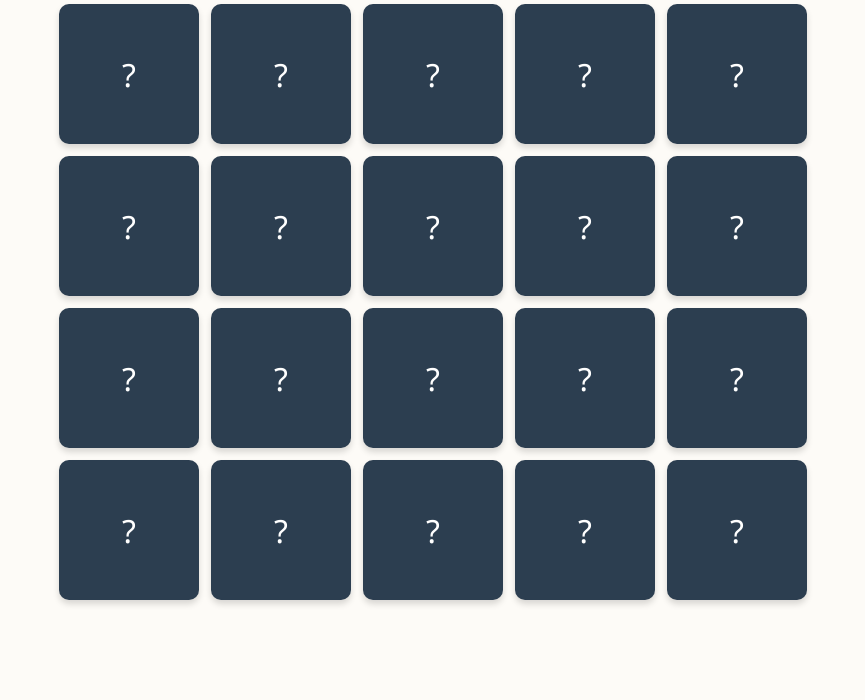
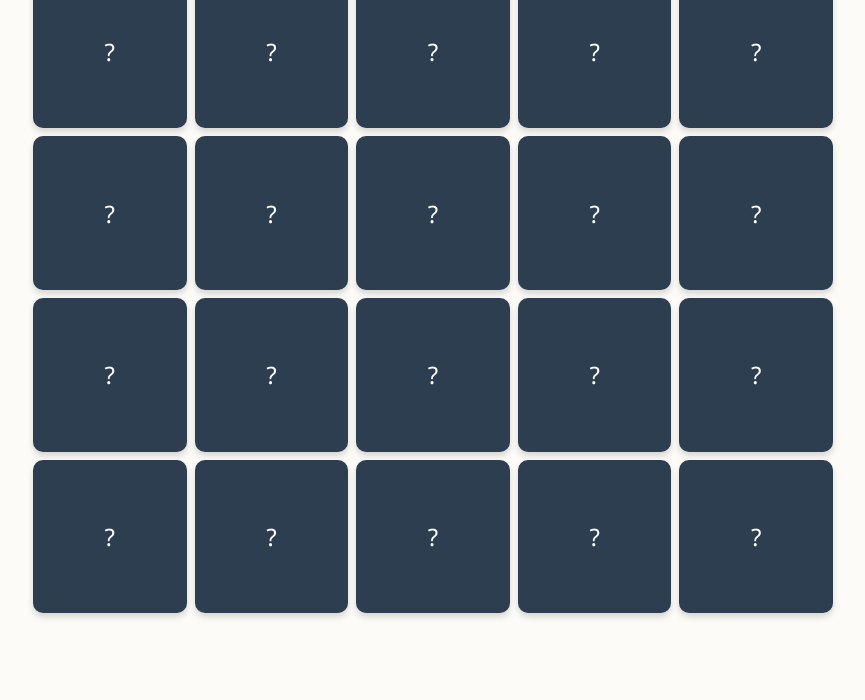
Before and after one commit to dangtoanhuy72-collab/tuyentruyen, a plain HTML site: page giaothong/trochoilatotimcap/index.html in a window 1280 px wide. Shown: the part 100-800 px from the top of the page, without its empty margins (207-1072 px from the left). Drawn offline with Linux system fonts and the light colour scheme.

Commit message:
Update index.html

```diff
--- a/giaothong/trochoilatotimcap/index.html
+++ b/giaothong/trochoilatotimcap/index.html
@@ -5,33 +5,52 @@
     <meta name="viewport" content="width=device-width, initial-scale=1.0">
     <title>Trò chơi: Lật Ô Tìm Cặp - An Toàn Giao Thông</title>
     <style>
-        body { font-family: 'Segoe UI', Tahoma, Geneva, Verdana, sans-serif; text-align: center; background: #fdfbf7; color: #333; margin: 0; padding: 20px; }
-        h1 { color: #2c3e50; margin-bottom: 20px; }
+        body { font-family: 'Segoe UI', Tahoma, Geneva, Verdana, sans-serif; text-align: center; background: #fdfbf7; color: #333; margin: 0; padding: 10px; }
+        h1 { color: #2c3e50; margin-bottom: 20px; font-size: 22px; }
         .grid {
             display: grid;
-            grid-template-columns: repeat(5, 140px);
-            gap: 12px;
-            justify-content: center;
-            margin-top: 20px;
+            grid-template-columns: repeat(5, 1fr);
+            gap: 8px;
+            max-width: 800px;
+            margin: 0 auto;
             perspective: 1000px;
         }
         /* Fix lỗi hiển thị trên điện thoại */
-        @media (max-width: 768px) {
-            .grid {
-                grid-template-columns: repeat(3, 1fr);
-                max-width: 100%;
-            }
-            .card-container { width: 100% !important; height: 100px !important; }
+        @media (max-width: 600px) {
+            .grid { grid-template-columns: repeat(4, 1fr); }
         }
 
-        .card-container { width: 140px; height: 140px; cursor: pointer; position: relative; transform-style: preserve-3d; transition: transform 0.6s; }
+        .card-container {
+            width: 100%;
+            aspect-ratio: 1 / 1;
+            cursor: pointer;
+            position: relative;
+            transform-style: preserve-3d;
+            transition: transform 0.6s;
+        }
         .card-container.flipped { transform: rotateY(180deg); }
-        .front, .back { width: 100%; height: 100%; position: absolute; border-radius: 10px; display: flex; align-items: center; justify-content: center; backface-visibility: hidden; box-shadow: 0 4px 6px rgba(0,0,0,0.15); padding: 10px; box-sizing: border-box; text-align: center; }
-        .front { background: #2c3e50; color: #fff; font-size: 32px; z-index: 2; }
-        .back { background: #e67e22; color: white; transform: rotateY(180deg); font-size: 11px; font-weight: bold; line-height: 1.4; overflow-y: auto; }
-        .card-text { width: 100%; display: flex; align-items: center; justify-content: center; height: 100%; }
+        .front, .back {
+            width: 100%; height: 100%;
+            position: absolute;
+            border-radius: 10px;
+            display: flex; align-items: center; justify-content: center;
+            backface-visibility: hidden;
+            box-shadow: 0 4px 6px rgba(0,0,0,0.15);
+            padding: 5px; box-sizing: border-box; text-align: center;
+        }
+        .front { background: #2c3e50; color: #fff; font-size: 24px; z-index: 2; }
+        .back {
+            background: #e67e22; color: white;
+            transform: rotateY(180deg);
+            font-size: 10px; font-weight: bold;
+            line-height: 1.2;
+        }
+        .card-text {
+            width: 100%; display: flex; align-items: center; justify-content: center; height: 100%;
+            overflow: hidden; /* Bỏ auto để không bị mất chữ */
+        }
         .card-container.matched .back { background: #27ae60; cursor: default; }
-        #message { margin-top: 30px; padding: 20px; background: #fff; border-left: 5px solid #27ae60; display: none; font-weight: bold; color: #2c3e50; }
+        #message { margin-top: 20px; padding: 15px; background: #fff; border-left: 5px solid #27ae60; display: none; font-weight: bold; color: #2c3e50; }
     </style>
 </head>
 <body>
@@ -85,7 +104,7 @@
         }
 
         function flipCard(card) {
-            if (flippedCards.length < 2 && !card.classList.contains('flipped')) {
+            if (flippedCards.length < 2 && !card.classList.contains('flipped') && !card.classList.contains('matched')) {
                 card.classList.add('flipped');
                 flippedCards.push(card);
                 if (flippedCards.length === 2) checkForMatch();
@@ -109,7 +128,7 @@
                     c1.classList.remove('flipped');
                     c2.classList.remove('flipped');
                     flippedCards = [];
-                }, 2500);
+                }, 2000);
             }
         }
 
```
